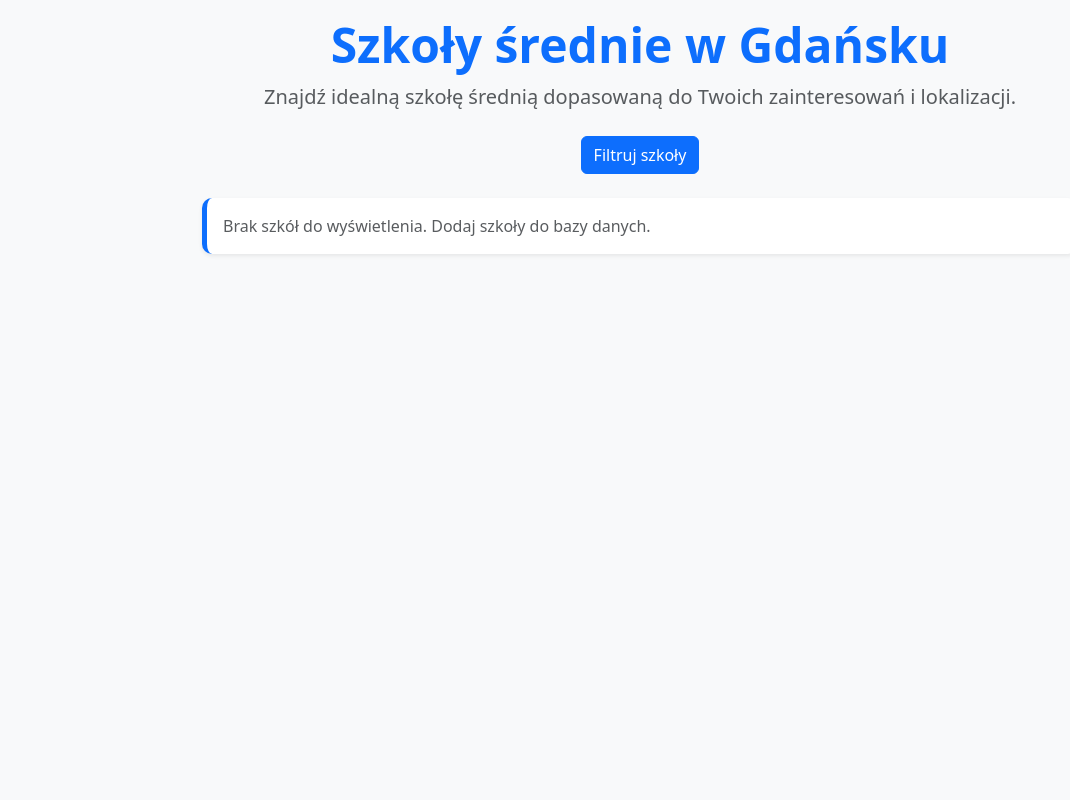
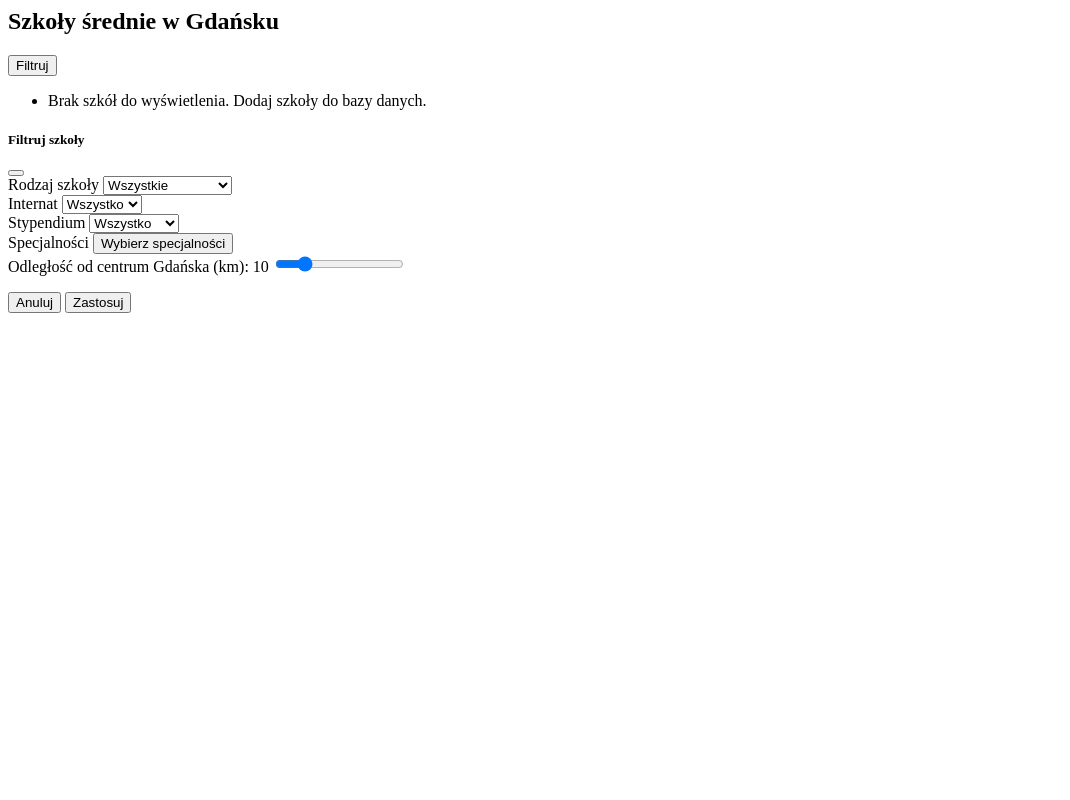
Before and after one commit to Paakallo/ScoolMatch, a Flask app: page /schools in a window 1280 px wide. Shown: the whole page, without its empty margins (0-1070 px from the left). Run offline with Flask 3, Linux system fonts and the light colour scheme.

Commit message:
revert school_view

```diff
--- a/website/templates/school_view.html
+++ b/website/templates/school_view.html
@@ -1,75 +1,29 @@
-<!DOCTYPE html>
-<html lang="pl">
+<div class="container py-4">
+    <h2 class="mb-4">Szkoły średnie w Gdańsku</h2>
 
-<head>
-    <meta charset="UTF-8">
-    <meta name="viewport" content="width=device-width, initial-scale=1.0">
-    <title>Szkoły średnie w Gdańsku</title>
-    <link href="https://cdn.jsdelivr.net/npm/bootstrap@5.3.0/dist/css/bootstrap.min.css" rel="stylesheet">
-    <style>
-        body {
-            background-color: #f8f9fa;
-        }
-
-        .section-card {
-            transition: all 0.2s ease-in-out;
-            border-left: 5px solid #0d6efd;
-            background-color: #ffffff;
-            border-radius: 10px;
-            box-shadow: 0 .125rem .25rem rgba(0, 0, 0, .075);
-        }
-
-        .section-card:hover {
-            transform: translateX(5px);
-            box-shadow: 0 .5rem 1rem rgba(0, 0, 0, .15) !important;
-        }
-
-        .school-item {
-            transition: all 0.2s ease-in-out;
-            border-left: 5px solid #0d6efd;
-            background-color: #ffffff;
-            border-radius: 10px;
-            box-shadow: 0 .125rem .25rem rgba(0, 0, 0, .075);
-            margin-bottom: 1rem;
-        }
-
-        .school-item:hover {
-            transform: translateX(5px);
-            box-shadow: 0 .5rem 1rem rgba(0, 0, 0, .15) !important;
-        }
-    </style>
-</head>
-
-<body>
-    <div class="container py-3" style="max-width: 900px;">
-        <div class="text-center mb-4">
-            <h1 class="display-5 fw-bold text-primary"><i class="bi bi-building"></i> Szkoły średnie w Gdańsku
-            </h1>
-            <p class="lead text-muted">Znajdź idealną szkołę średnią dopasowaną do Twoich zainteresowań i lokalizacji.
-            </p>
-        </div>
-
-        <!-- Przycisk filtrowania -->
-        <div class="d-flex justify-content-center mb-4">
-            <button class="btn btn-primary" data-bs-toggle="modal" data-bs-target="#filterModal">
-                <i class="bi bi-funnel-fill"></i> Filtruj szkoły
+    <div class="d-flex justify-content-between align-items-center mb-3">
+        <button class="btn btn-outline-primary" data-bs-toggle="modal" data-bs-target="#filterModal">
+            <i class="bi bi-funnel-fill"></i> Filtruj
         </button>
     </div>
 
-        <!-- Lista szkół -->
-        <div id="schoolsList">
+    <ul class="list-group" id="schoolsList">
         {% if schools %}
             {% for school in schools %}
-                <div class="school-item p-3">
+            <li class="list-group-item">
                 <div class="d-flex justify-content-between align-items-start">
                     <div>
-                            <strong class="text-primary">{{ school.nazwa }}</strong>
+                        <strong>{{ school.nazwa }}</strong>
                         <div class="small text-muted mt-1">
-                                <span class="badge bg-primary">{{ school.typ }}</span>
+                            <span class="badge bg-secondary">{{ school.typ }}</span>
                             {% if school.internat %}
                                 <span class="badge bg-success">Internat</span>
                             {% else %}
                                 <span class="badge bg-danger">Bez internatu</span>
+                            {% endif %}
+
+                            {% if school.stypendium %}
+                                <span class="badge bg-info text-dark ms-1"><i class="bi bi-cash-coin"></i> Oferuje stypendium</span>
                             {% endif %}
                         </div>
                         <div class="small text-muted mt-2">
@@ -80,23 +34,19 @@
                         <small class="text-muted">{{ school.odleglosc }} km</small>
                     </div>
                 </div>
-                </div>
+            </li>
             {% endfor %}
         {% else %}
-                <div class="school-item p-3 text-muted">
-                    Brak szkół do wyświetlenia. Dodaj szkoły do bazy danych.
-                </div>
+            <li class="list-group-item text-muted">Brak szkół do wyświetlenia. Dodaj szkoły do bazy danych.</li>
         {% endif %}
-        </div>
+    </ul>
 </div>
 
-    <!-- Modal filtrowania -->
 <div class="modal fade" id="filterModal" tabindex="-1" aria-labelledby="filterModalLabel" aria-hidden="true">
     <div class="modal-dialog">
         <div class="modal-content">
             <div class="modal-header">
-                    <h5 class="modal-title" id="filterModalLabel"><i class="bi bi-funnel-fill me-2"></i>Filtruj szkoły
-                    </h5>
+                <h5 class="modal-title" id="filterModalLabel">Filtruj szkoły</h5>
                 <button type="button" class="btn-close" data-bs-dismiss="modal" aria-label="Close"></button>
             </div>
             <div class="modal-body">
@@ -110,30 +60,36 @@
                             <option value="Szkoła zawodowa">Szkoła zawodowa</option>
                         </select>
                     </div>
-                        <div class="mb-3">
-                            <label for="dormitoryFilter" class="form-label">Szkoła z internatem</label>
+
+                    <div class="row mb-3">
+                        <div class="col-6">
+                            <label for="dormitoryFilter" class="form-label">Internat</label>
                             <select class="form-select" id="dormitoryFilter" name="dormitory">
-                                <option value="">Wszystkie</option>
+                                <option value="">Wszystko</option>
                                 <option value="Tak">Tak</option>
                                 <option value="Nie">Nie</option>
                             </select>
                         </div>
+                        <div class="col-6">
+                            <label for="scholarshipFilter" class="form-label">Stypendium</label>
+                            <select class="form-select" id="scholarshipFilter" name="scholarship">
+                                <option value="">Wszystko</option>
+                                <option value="Tak">Wymagane</option>
+                            </select>
+                        </div>
+                    </div>
+
                     <div class="mb-3">
                         <label class="form-label">Specjalności</label>
-                            <button type="button" class="btn btn-outline-primary w-100" id="specialtyButton"
-                                onclick="toggleSpecialties()">
+                        <button type="button" class="btn btn-outline-secondary w-100" id="specialtyButton" onclick="toggleSpecialties()">
                             Wybierz specjalności
                         </button>
-                            <div id="specialtyList" class="mt-2"
-                                style="display: none; max-height: 200px; overflow-y: auto;">
-                                <!-- Specjalności będą ładowane dynamicznie -->
+                        <div id="specialtyList" class="mt-2" style="display: none; max-height: 200px; overflow-y: auto;">
                             </div>
                     </div>
                     <div class="mb-3">
-                            <label for="distanceFilter" class="form-label">Odległość od centrum Gdańska (km): <span
-                                id="distanceValue">10</span></label>
-                            <input type="range" class="form-range" id="distanceFilter" name="distance" min="0" max="50"
-                                value="10" step="1" oninput="updateDistanceValue(this.value)">
+                        <label for="distanceFilter" class="form-label">Odległość od centrum Gdańska (km): <span id="distanceValue">10</span></label>
+                        <input type="range" class="form-range" id="distanceFilter" name="distance" min="0" max="50" value="10" step="1" oninput="updateDistanceValue(this.value)">
                     </div>
                 </form>
             </div>
@@ -145,13 +101,14 @@
     </div>
 </div>
 
-    <script src="https://cdn.jsdelivr.net/npm/bootstrap@5.3.0/dist/js/bootstrap.bundle.min.js"></script>
 <script>
     function updateDistanceValue(value) {
         document.getElementById('distanceValue').textContent = value;
     }
 
     function applyFilters() {
+        const formElement = document.getElementById('filterForm');
+
         // Zbieramy zaznaczone specjalności
         const selectedSpecialties = [];
         const specialtyCheckboxes = document.querySelectorAll('#specialtyList input[type="checkbox"]:checked');
@@ -163,6 +120,7 @@
             type: document.getElementById('typeFilter').value,
             specialties: selectedSpecialties,
             dormitory: document.getElementById('dormitoryFilter').value,
+            scholarship: document.getElementById('scholarshipFilter').value, // Pobieramy wartość filtra stypendium
             distance: document.getElementById('distanceFilter').value
         };
 
@@ -224,6 +182,3 @@
         }
     });
 </script>
-</body>
-
-</html>
```
Lines whose indentation alone changed are shown as unchanged.
